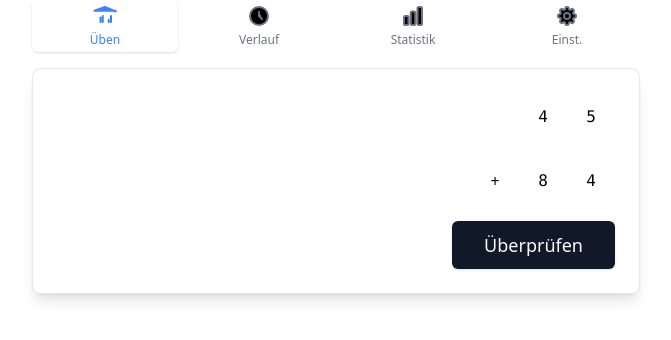
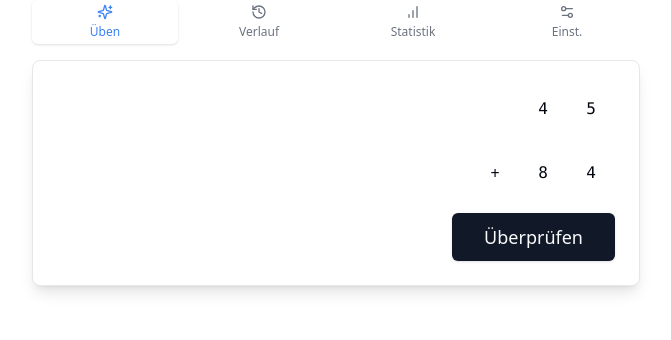
Before and after one commit to hanofzelbri/calculation-trainer, a React (Vite) app: page / in a window 1280 px wide. Shown: the top 340 px of the page, without its empty margins (304-975 px from the left). Built offline with nearby package versions, Linux system fonts and the light colour scheme.

Commit message:
Change icons of menu

```diff
--- a/src/App.tsx
+++ b/src/App.tsx
@@ -4,26 +4,27 @@ import { StatisticsView } from './components/StatisticsView';
 import Settings from './components/Settings';
 import { History } from './components/History';
 import { Tabs, TabsContent, TabsList, TabsTrigger } from "./components/ui/tabs";
+import { BarChart, HistoryIcon, Settings2, Sparkles } from 'lucide-react';
 
 const App: React.FC = () => {
   return (
     <div className="container max-w-2xl pb-16 sm:pb-0">
       <Tabs defaultValue="practice" className="w-full">
         <TabsList className="fixed bottom-0 h-18 left-0 right-0 grid w-full grid-cols-4 gap-0 border-t bg-background p-2 sm:relative sm:gap-2 sm:border-none sm:p-0 sm:mb-4 shadow-lg sm:shadow-none sm:bg-transparent">
-          <TabsTrigger value="practice" className="flex flex-col items-center text-xs gap-1 data-[state=active]:text-blue-500 data-[state=active]:fill-blue-500">
-            <svg xmlns="http://www.w3.org/2000/svg" width="24" height="24" viewBox="0 0 24 24" className="stroke-current"><path strokeLinecap="round" strokeLinejoin="round" strokeWidth="2" d="M15.75 15.75V18m-6-6v6m-2.25-4.5v4.5m10.5-6v6m4.5-11.25h-21L12 3l10.5 4.5Z"/></svg>
+          <TabsTrigger value="practice" className="flex flex-col items-center text-xs gap-1 data-[state=active]:text-blue-500">
+            <Sparkles className="h-4 w-4" />
             Üben
           </TabsTrigger>
-          <TabsTrigger value="history" className="flex flex-col items-center text-xs gap-1 data-[state=active]:text-green-500 data-[state=active]:fill-green-500">
-            <svg xmlns="http://www.w3.org/2000/svg" width="24" height="24" viewBox="0 0 24 24" className="stroke-current"><path strokeLinecap="round" strokeLinejoin="round" strokeWidth="2" d="M12 8v4l3 3m6-3a9 9 0 1 1-18 0 9 9 0 0 1 18 0Z"/></svg>
+          <TabsTrigger value="history" className="flex flex-col items-center text-xs gap-1 data-[state=active]:text-green-500">
+            <HistoryIcon className="h-4 w-4" />
             Verlauf
           </TabsTrigger>
-          <TabsTrigger value="statistics" className="flex flex-col items-center text-xs gap-1 data-[state=active]:text-purple-500 data-[state=active]:fill-purple-500">
-            <svg xmlns="http://www.w3.org/2000/svg" width="24" height="24" viewBox="0 0 24 24" className="stroke-current"><path strokeLinecap="round" strokeLinejoin="round" strokeWidth="2" d="M3 13.125C3 12.504 3.504 12 4.125 12h2.25c.621 0 1.125.504 1.125 1.125v6.75C7.5 20.496 6.996 21 6.375 21h-2.25A1.125 1.125 0 0 1 3 19.875v-6.75Zm6.75-4.5c0-.621.504-1.125 1.125-1.125h2.25c.621 0 1.125.504 1.125 1.125v11.25c0 .621-.504 1.125-1.125 1.125h-2.25a1.125 1.125 0 0 1-1.125-1.125V8.625Zm6.75-4.5c0-.621.504-1.125 1.125-1.125h2.25C20.496 3 21 3.504 21 4.125v15.75c0 .621-.504 1.125-1.125 1.125h-2.25a1.125 1.125 0 0 1-1.125-1.125V4.125Z"/></svg>
+          <TabsTrigger value="statistics" className="flex flex-col items-center text-xs gap-1 data-[state=active]:text-purple-500">
+            <BarChart className="h-4 w-4" />
             Statistik
           </TabsTrigger>
-          <TabsTrigger value="settings" className="flex flex-col items-center text-xs gap-1 data-[state=active]:text-orange-500 data-[state=active]:fill-orange-500">
-            <svg xmlns="http://www.w3.org/2000/svg" width="24" height="24" viewBox="0 0 24 24" className="stroke-current"><path strokeLinecap="round" strokeLinejoin="round" strokeWidth="2" d="M10.343 3.94c.09-.542.56-.94 1.11-.94h1.093c.55 0 1.02.398 1.11.94l.149.894c.07.424.384.764.78.93.398.164.855.142 1.205-.108l.737-.527a1.125 1.125 0 0 1 1.45.12l.773.774c.39.389.44 1.002.12 1.45l-.527.737c-.25.35-.272.806-.107 1.204.165.397.505.71.93.78l.893.15c.543.09.94.559.94 1.109v1.094c0 .55-.397 1.02-.94 1.11l-.893.149c-.425.07-.765.383-.93.78-.165.398-.143.854.107 1.204l.527.738c.32.447.269 1.06-.12 1.45l-.774.773a1.125 1.125 0 0 1-1.449.12l-.738-.527c-.35-.25-.806-.272-1.204-.107-.397.165-.71.505-.78.929l-.15.894c-.09.542-.56.94-1.11.94h-1.094c-.55 0-1.019-.398-1.11-.94l-.148-.894c-.071-.424-.384-.764-.78-.93-.398-.164-.855-.142-1.204.108l-.738.527c-.447.32-1.06.269-1.45-.12l-.773-.774a1.125 1.125 0 0 1-.12-1.45l.527-.737c.25-.35.273-.806.108-1.204-.165-.397-.505-.71-.93-.78l-.894-.15c-.542-.09-.94-.56-.94-1.109v-1.094c0-.55.398-1.02.94-1.11l.894-.149c.424-.07.765-.383.93-.78.165-.398.143-.854-.107-1.204l-.527-.738a1.125 1.125 0 0 1 .12-1.45l.773-.773a1.125 1.125 0 0 1 1.45-.12l.737.527c.35.25.807.272 1.204.107.397-.165.71-.505.78-.929l.15-.894Z"/><path strokeLinecap="round" strokeLinejoin="round" strokeWidth="2" d="M15 12a3 3 0 1 1-6 0 3 3 0 0 1 6 0Z"/></svg>
+          <TabsTrigger value="settings" className="flex flex-col items-center text-xs gap-1 data-[state=active]:text-orange-500">
+            <Settings2 className="h-4 w-4" />
             Einst.
           </TabsTrigger>
         </TabsList>
```
